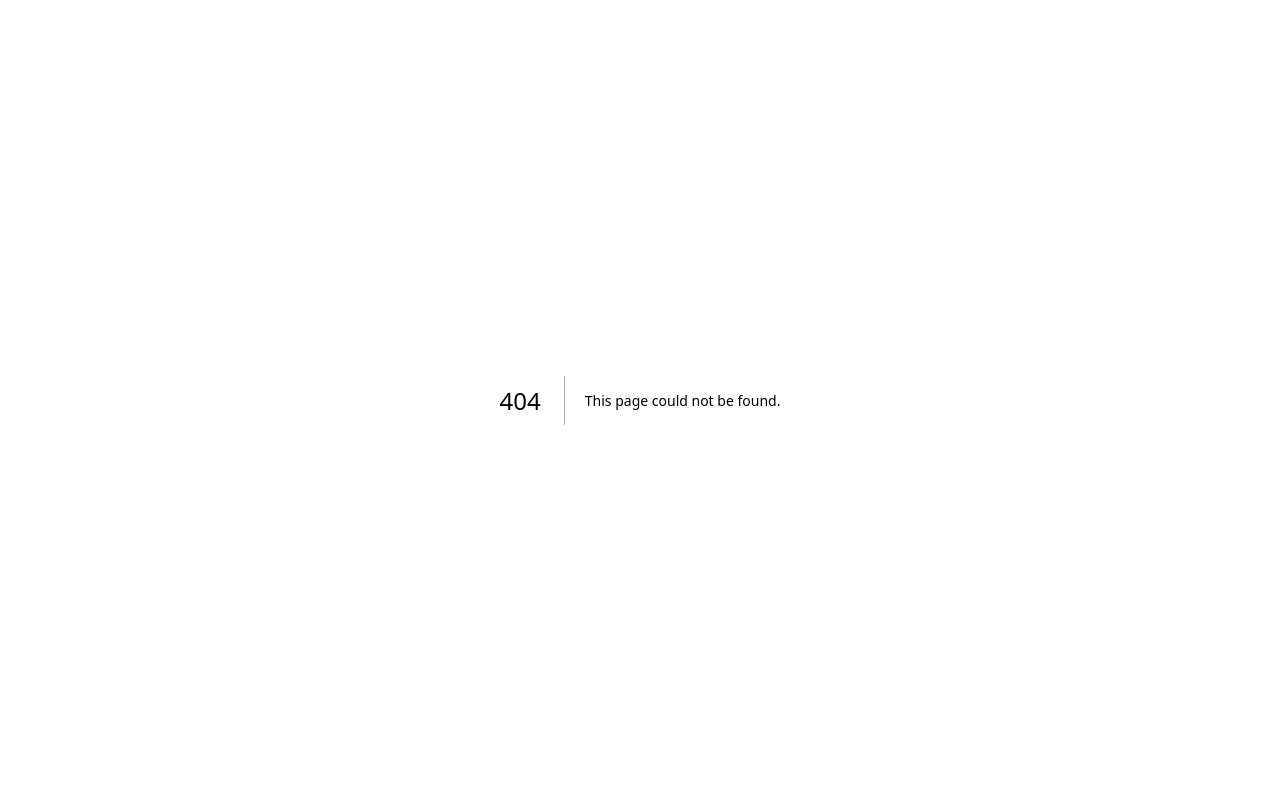
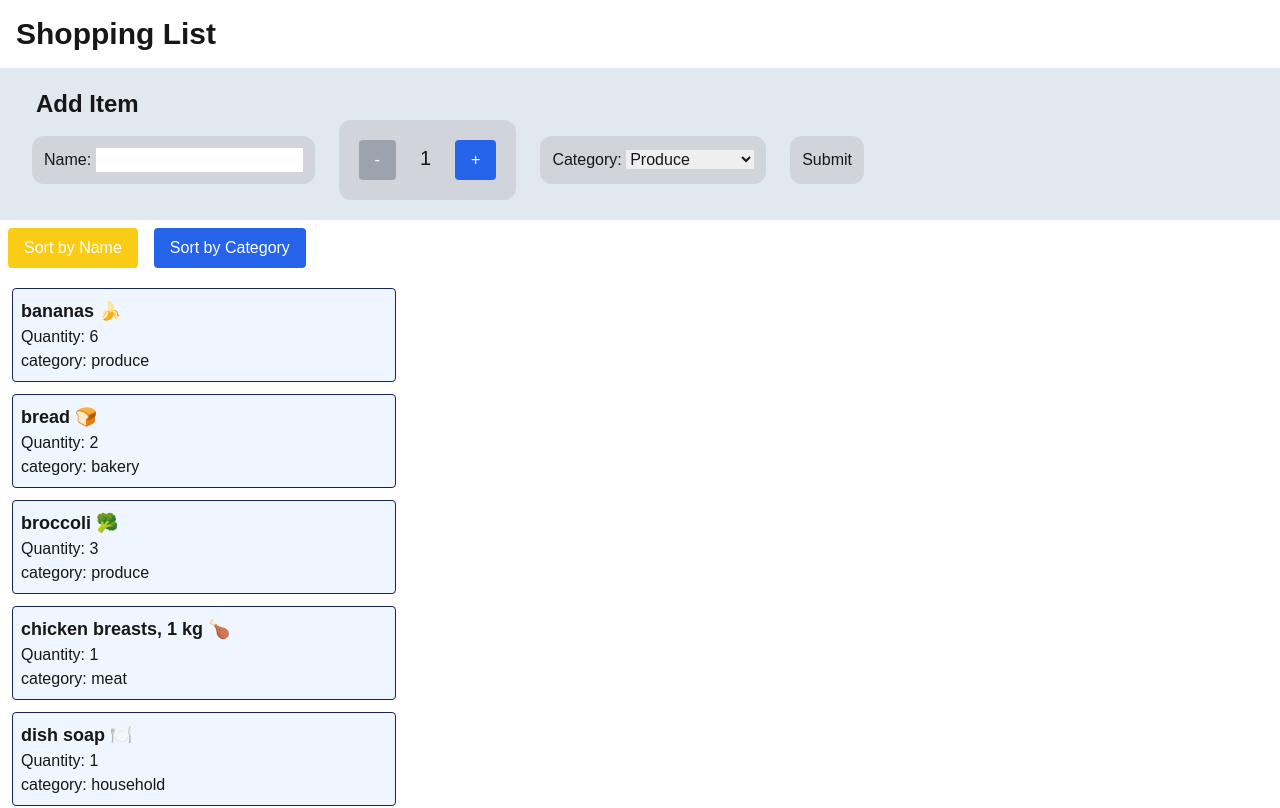
Before and after one commit to zi-michael-liang/cprg306-assignments, a Next.js app: page /week-7 in a window 1280 px wide. Before the commit this address had no page. Shown: the top 808 px of the page. Built offline with nearby package versions, Linux system fonts and the light colour scheme.

Commit message:
week 7 assignment
week 7 assignment: grocery list integrated with add item feature

```diff
--- a/app/page.js
+++ b/app/page.js
@@ -9,6 +9,7 @@ export default function Home() {
       <p><Link href = "../week-4/" className="underline">Week 4 assignment</Link></p>
       <p><Link href = "../week-5/" className="underline">Week 5 assignment</Link></p>
       <p><Link href = "../week-6/" className="underline">Week 6 assignment</Link></p>
+      <p><Link href = "../week-7/" className="underline">Week 7 assignment</Link></p>
     </main>
   );
 }
--- /dev/null
+++ b/app/week-7/item-list.js
@@ -0,0 +1,29 @@
+"use client"
+
+import { useState } from "react";
+import Item from "./item";
+
+export default function ItemList({ items }) {
+
+    let sortedItems = [...items];
+
+    const [sortBy, setSortBy] = useState("name");
+
+    const sortByName = () => setSortBy("name");
+    const sortByCategory = () => setSortBy("category");
+
+    if (sortBy == "name") sortedItems = [...items].sort((a, b) => a.name.localeCompare(b.name));
+    if (sortBy == "category") sortedItems = [...items].sort((a, b) => a.category.localeCompare(b.category));
+
+    let btnStyles = "bg-blue-600 text-white rounded px-4 py-2 m-2 hover:bg-blue-400 active:bg-yellow-500 disabled:bg-yellow-400"
+
+    return(
+        <div>
+            <button onClick={sortByName} className={btnStyles} disabled={sortBy == "name"}>Sort by Name</button>
+            <button onClick={sortByCategory} className={btnStyles} disabled={sortBy == "category"}>Sort by Category</button>
+            <ul>
+                {sortedItems.map((item) => <Item ItemObj={item} key={item.id}></Item>)}
+            </ul>
+        </div>
+    );
+}
--- /dev/null
+++ b/app/week-7/item.js
@@ -0,0 +1,14 @@
+
+
+export default function Item({ItemObj}) {
+
+    let {name, quantity, category} = ItemObj;
+
+    return(
+        <li className="m-3 p-2 max-w-sm bg-blue-50 border border-blue-950 rounded">
+            <h2 className="text-lg font-semibold">{name}</h2>
+            <p>Quantity: {quantity}</p>
+            <p>category: {category}</p>
+        </li>
+    );
+}
--- /dev/null
+++ b/app/week-7/items.json
@@ -0,0 +1,74 @@
+[
+    {
+      "id": "1h2GJKH12gkHG31h1H",
+      "name": "milk, 4 L 🥛",
+      "quantity": 1,
+      "category": "dairy"
+    },
+    {
+      "id": "2KJH3k2j3H1k2J3K1H",
+      "name": "bread 🍞",
+      "quantity": 2,
+      "category": "bakery"
+    },
+    {
+      "id": "3h2KJH3k2j3H1k2J3",
+      "name": "eggs, dozen 🥚",
+      "quantity": 2,
+      "category": "dairy"
+    },
+    {
+      "id": "4k2J3K1H2GJKH12gk",
+      "name": "bananas 🍌",
+      "quantity": 6,
+      "category": "produce"
+    },
+    {
+      "id": "5H1h1H2KJH3k2j3H",
+      "name": "broccoli 🥦",
+      "quantity": 3,
+      "category": "produce"
+    },
+    {
+      "id": "6H1k2J3K1H2GJKH1",
+      "name": "chicken breasts, 1 kg 🍗",
+      "quantity": 1,
+      "category": "meat"
+    },
+    {
+      "id": "7gkHG31h1H2KJH3k",
+      "name": "pasta sauce 🍝",
+      "quantity": 3,
+      "category": "canned goods"
+    },
+    {
+      "id": "8j3H1k2J3K1H2GJK",
+      "name": "spaghetti, 454 g 🍝",
+      "quantity": 2,
+      "category": "dry goods"
+    },
+    {
+      "id": "9H12gkHG31h1H2KJ",
+      "name": "toilet paper, 12 pack 🧻",
+      "quantity": 1,
+      "category": "household"
+    },
+    {
+      "id": "10H3k2j3H1k2J3K1",
+      "name": "paper towels, 6 pack",
+      "quantity": 1,
+      "category": "household"
+    },
+    {
+      "id": "11k2J3K1H2GJKH12",
+      "name": "dish soap 🍽️",
+      "quantity": 1,
+      "category": "household"
+    },
+    {
+      "id": "12GJKH12gkHG31h1",
+      "name": "hand soap 🧼",
+      "quantity": 4,
+      "category": "household"
+    }
+  ]
--- /dev/null
+++ b/app/week-7/new-item.js
@@ -0,0 +1,122 @@
+"use client"
+
+import { useState } from "react"
+
+export default function NewItem({onAddItem}) {
+
+    const [quantity, setQuantity] = useState(1);
+
+    const increment = (event) => {
+
+        event.preventDefault();
+        if (quantity < 20) {
+            setQuantity(quantity + 1);
+        }
+    }
+
+    const decrement = (event) => {
+
+        event.preventDefault();
+        if (quantity > 1) {
+            setQuantity(quantity - 1);
+        }
+    }
+
+    let btnStyles = "bg-blue-600 text-white rounded px-4 py-2 m-2 hover:bg-blue-400 active:bg-yellow-500 disabled:bg-gray-400"
+
+    let incrementDisable = false;
+    let decrementDisable = false;
+
+    if (quantity >= 20) {
+        incrementDisable = true;
+    }
+    if (quantity <= 1) {
+        decrementDisable = true;
+    }
+
+
+    const [name, setName] = useState("");
+    const handleNameChange = (event) => setName(event.target.value);
+
+
+    const [category, setCategory] = useState("produce");
+    const handleCategoryChange = (event) => setCategory(event.target.value);
+
+    //Random string function. Source: https://www.slingacademy.com/article/ways-to-generate-random-strings-in-javascript/
+    const randomString = (length) => {
+        let result = "";
+        const chars = "ABCDEFGHIJKLMNOPQRSTUVWXYZabcdefghijklmnopqrstuvwxyz0123456789";
+
+        const charactersLength = chars.length;
+        for (let i = 0; i < length; i++) {
+            result += chars.charAt(Math.floor(Math.random() * charactersLength));
+        }
+
+        return result;
+    }
+
+    const handleSubmit = (event) => {
+        event.preventDefault();
+
+        let item = {
+            id: randomString(17),
+            name: name,
+            quantity: quantity,
+            category: category,
+        }
+
+        console.dir(item);
+
+        // alert(`Added Item.
+        //     Name: ${name}
+        //     Quantity: ${quantity}
+        //     Category: ${category}
+        // `);
+
+        onAddItem(item);
+
+        setName("");
+        setQuantity(1);
+        setCategory("produce");
+    }
+
+
+    return (
+        <form onSubmit={handleSubmit} className="bg-slate-200 p-5">
+
+            <h2 className="text-2xl ml-4 font-bold">Add Item</h2>
+
+            <div className="bg-gray-300 inline-block p-3 mx-3 rounded-xl">
+                <label>Name: </label>
+                <input type="text" onChange={handleNameChange} value={name} required={true}></input>
+            </div>
+
+            <div className="bg-gray-300 inline-block p-3 mx-3 rounded-xl">
+                <button onClick={decrement} className={btnStyles} disabled={decrementDisable}>-</button>
+                <label className="mx-4 text-xl">{quantity}</label>
+                <button onClick={increment} className={btnStyles} disabled={incrementDisable}>+</button>
+            </div>
+
+            <div className="bg-gray-300 inline-block p-3 mx-3 rounded-xl">
+                <label>Category: </label>
+                <select onChange={handleCategoryChange} value={category}>
+                    <option value="produce">Produce</option>
+                    <option value="dairy">Dairy</option>
+                    <option value="bakery">Bakery</option>
+                    <option value="meat">Meat</option>
+                    <option value="frozen">Frozen Foods</option>
+                    <option value="canned">Canned Goods</option>
+                    <option value="dry">Dry Goods</option>
+                    <option value="beverage">Beverages</option>
+                    <option value="snack">Snacks</option>
+                    <option value="household">Household</option>
+                    <option value="other">Other</option>
+                </select>
+            </div>
+
+            <div className="bg-gray-300 inline-block p-3 mx-3 rounded-xl">
+                <button>Submit</button>
+            </div>
+        </form>
+    );
+}
--- /dev/null
+++ b/app/week-7/page.js
@@ -0,0 +1,22 @@
+"use client"
+
+import ItemList from "./item-list";
+import NewItem from "./new-item";
+import itemData from "./items.json";
+import { useState } from "react";
+
+
+export default function Page() {
+
+    const [items, setItems] = useState(itemData);
+
+    const handleAddItem = (item) => setItems([...items, item]);
+
+    return(
+        <main>
+            <h1 className="m-4 text-3xl font-bold">Shopping List</h1>
+            <NewItem onAddItem = {handleAddItem}></NewItem>
+            <ItemList items = {items}></ItemList>
+        </main>
+    );
+}
```
